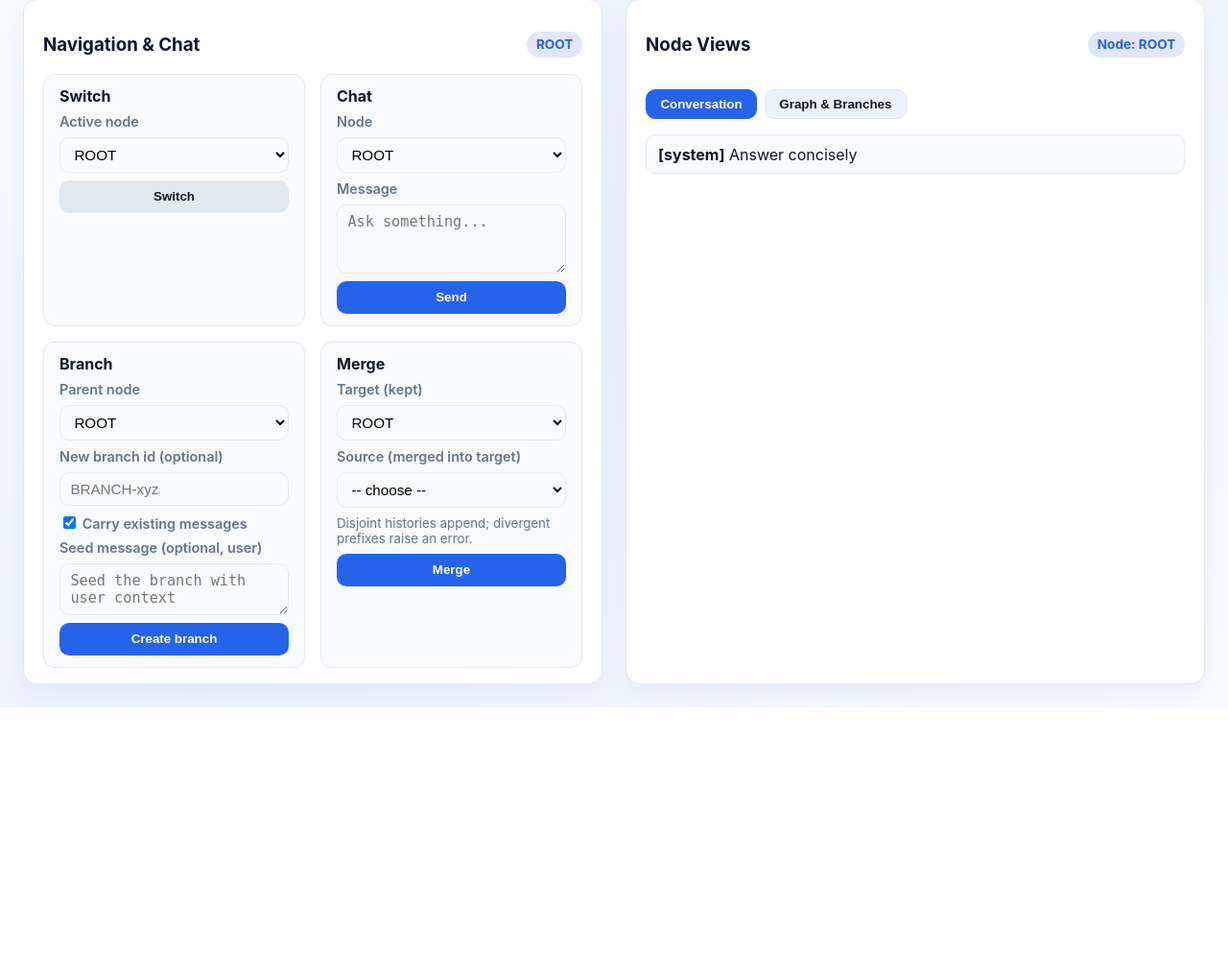
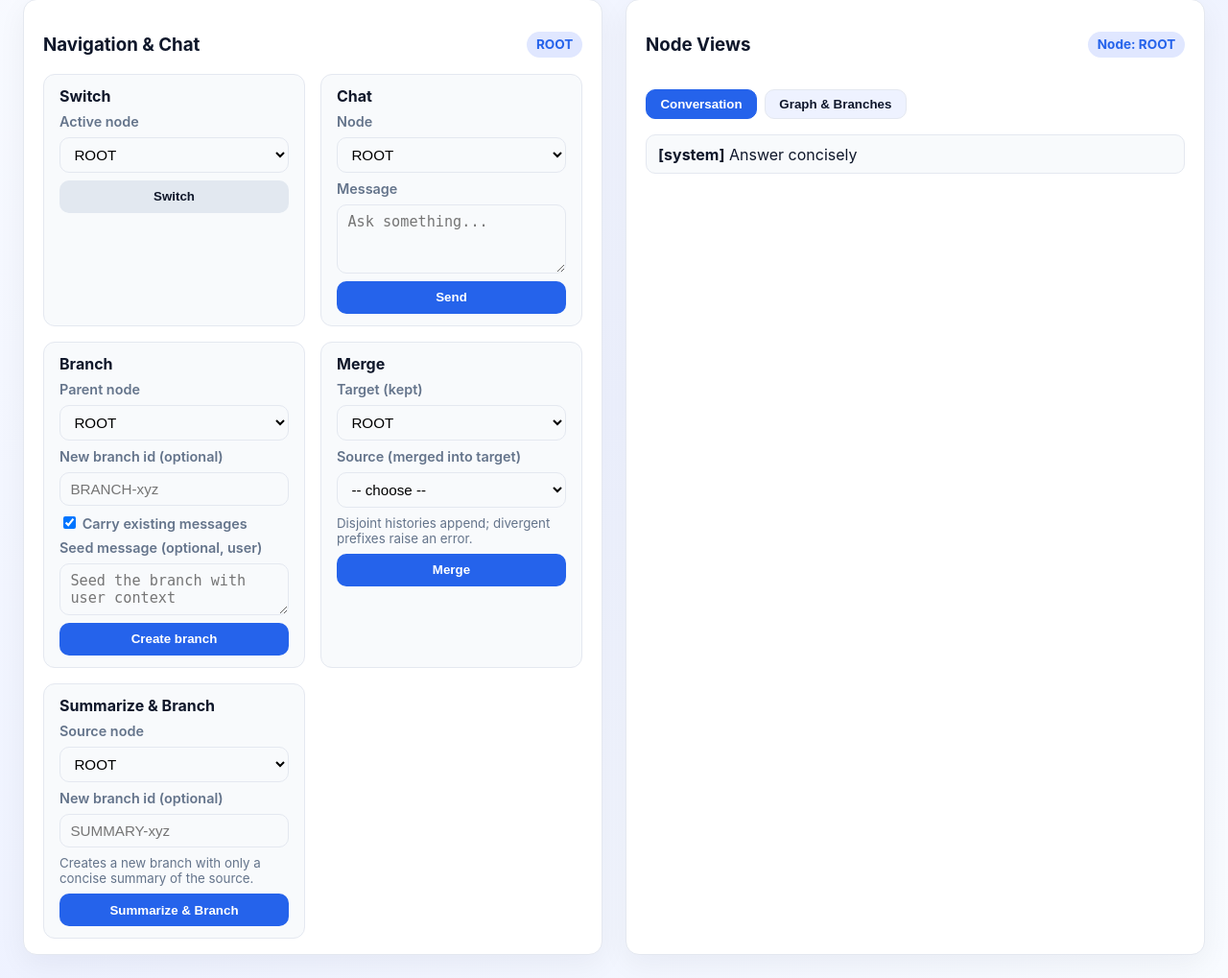
Before and after one commit to neutr0nStar/tanda-hackathon-backend, a Flask app: page / in a window 1280 px wide. Shown: the part 170-1189 px from the top of the page at 96% size. Before the commit the page ends 907 px from the top, so only its background shows below. Run offline with Flask 3, Linux system fonts and the light colour scheme.

Commit message:
feat: summary and branch

```diff
--- a/main.py
+++ b/main.py
@@ -1,3 +1,4 @@
+import hashlib
 import os
 import uuid
 from dataclasses import dataclass, field
@@ -13,6 +14,7 @@ load_dotenv()
 
 USE_FAKE_LLM = False
 DEFAULT_MODEL = "claude-sonnet-4-5"
+SUMMARY_PROMPT = "Summarize the conversation so far into a concise, factual bullet list (<=120 words)."
 
 
 def set_use_fake_llm(use_fake: bool) -> None:
@@ -161,7 +163,7 @@ class ConversationGraph:
         print("\n=== Conversation Graph ===\n")
         for node in ordered:
             depth = depths[node.node_id]
-            indent = "  " * depth
+            indent = "\t" * depth
             print(f"{indent}- Node ID: {node.node_id}")
             print(f"{indent}  Parent: {node.parent_id}")
             print(f"{indent}  Messages:")
@@ -245,6 +247,30 @@ def chat(llm: BaseChatModel, graph: ConversationGraph, node_id: str, user_input:
     return response.content  # type: ignore[arg-type]
 
 
+def summarize_and_branch(
+    llm: BaseChatModel,
+    graph: ConversationGraph,
+    node_id: str,
+    new_id: Optional[str] = None,
+) -> str:
+    """Summarize a branch and create a new branch seeded with only the summary."""
+
+    # Build context and ask for a concise summary
+    ctx = build_context(graph, node_id)
+    summary_msg = llm.invoke(ctx + [HumanMessage(content=SUMMARY_PROMPT)])
+
+    suffix = node_id.split("-")[-1] if "-" in node_id else node_id
+    branch_name = new_id or f"SUMM-{suffix}"
+
+    branch_id = graph.branch_from(
+        node_id,
+        branch_name,
+        carry_messages=False,
+        additional_messages=[("assistant", summary_msg.content)],  # type: ignore[list-item]
+    )
+    return branch_id
+
+
 def print_graph(graph: ConversationGraph) -> None:
     """Helper to bracket the graph dump with dividers for readability."""
 
--- a/server.py
+++ b/server.py
@@ -10,6 +10,7 @@ from main import (
     MessageRole,
     chat,
     create_llm,
+    summarize_and_branch,
     set_use_fake_llm,
 )
 
@@ -174,6 +175,13 @@ def index():
                     flash(f"Merged {source} into {target} (result: {merged_id}).", "success")
                     selected_node = merged_id
 
+            elif action == "summarize_branch":
+                source = request.form.get("summary_source", selected_node)
+                new_id = request.form.get("summary_name") or None
+                branch_id = summarize_and_branch(llm, graph, source, new_id)
+                flash(f"Created summarized branch {branch_id} from {source}.", "success")
+                selected_node = branch_id
+
             elif action == "llm_mode":
                 new_mode = request.form.get("llm_mode")
                 if new_mode not in {"real", "fake"}:
--- a/templates/index.html
+++ b/templates/index.html
@@ -150,6 +150,21 @@
           <small style="color:var(--muted);">Disjoint histories append; divergent prefixes raise an error.</small>
           <button type="submit">Merge</button>
         </form>
+
+        <form method="post" class="form-card">
+          <h4>Summarize & Branch</h4>
+          <input type="hidden" name="action" value="summarize_branch">
+          <label>Source node</label>
+          <select name="summary_source">
+            {% for node in nodes %}
+              <option value="{{ node }}" {% if node == selected_node %}selected{% endif %}>{{ node }}</option>
+            {% endfor %}
+          </select>
+          <label>New branch id (optional)</label>
+          <input type="text" name="summary_name" placeholder="SUMMARY-xyz">
+          <small style="color:var(--muted);">Creates a new branch with only a concise summary of the source.</small>
+          <button type="submit">Summarize & Branch</button>
+        </form>
       </div>
     </div>
 
```
